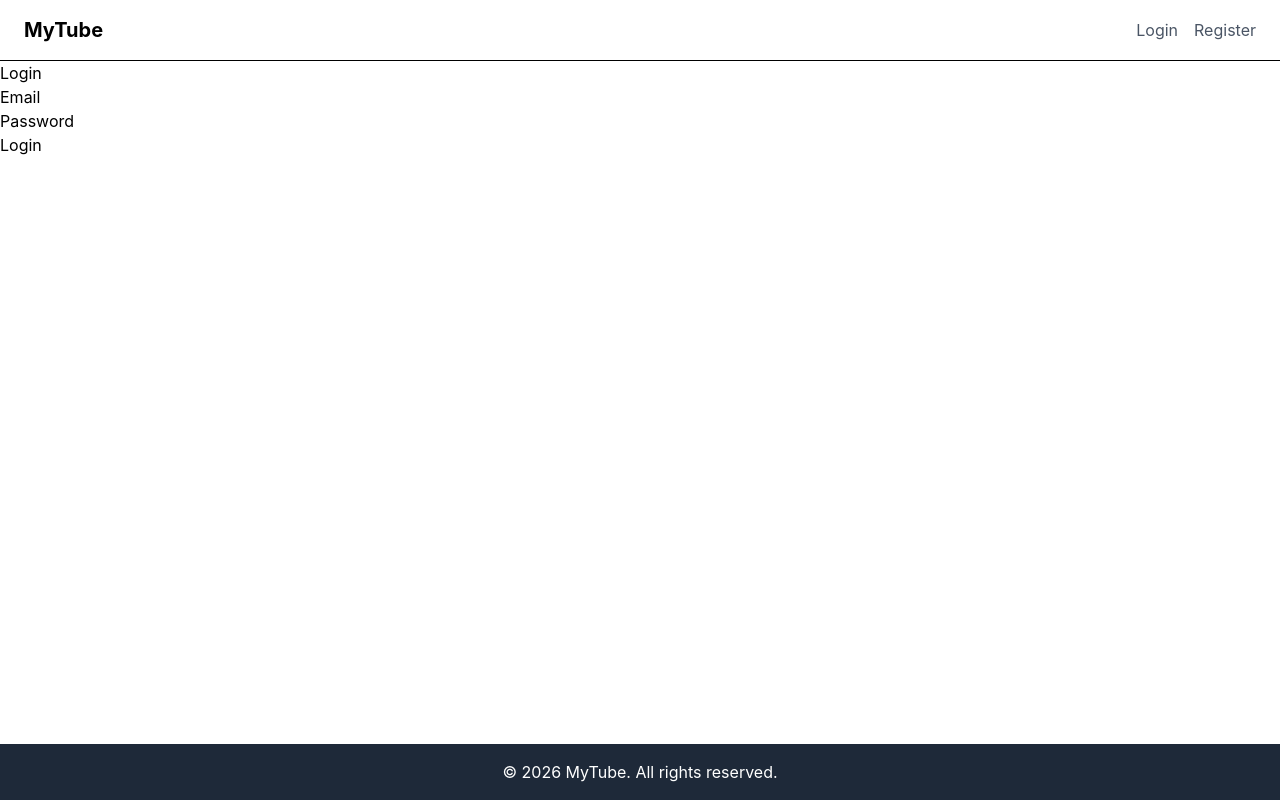
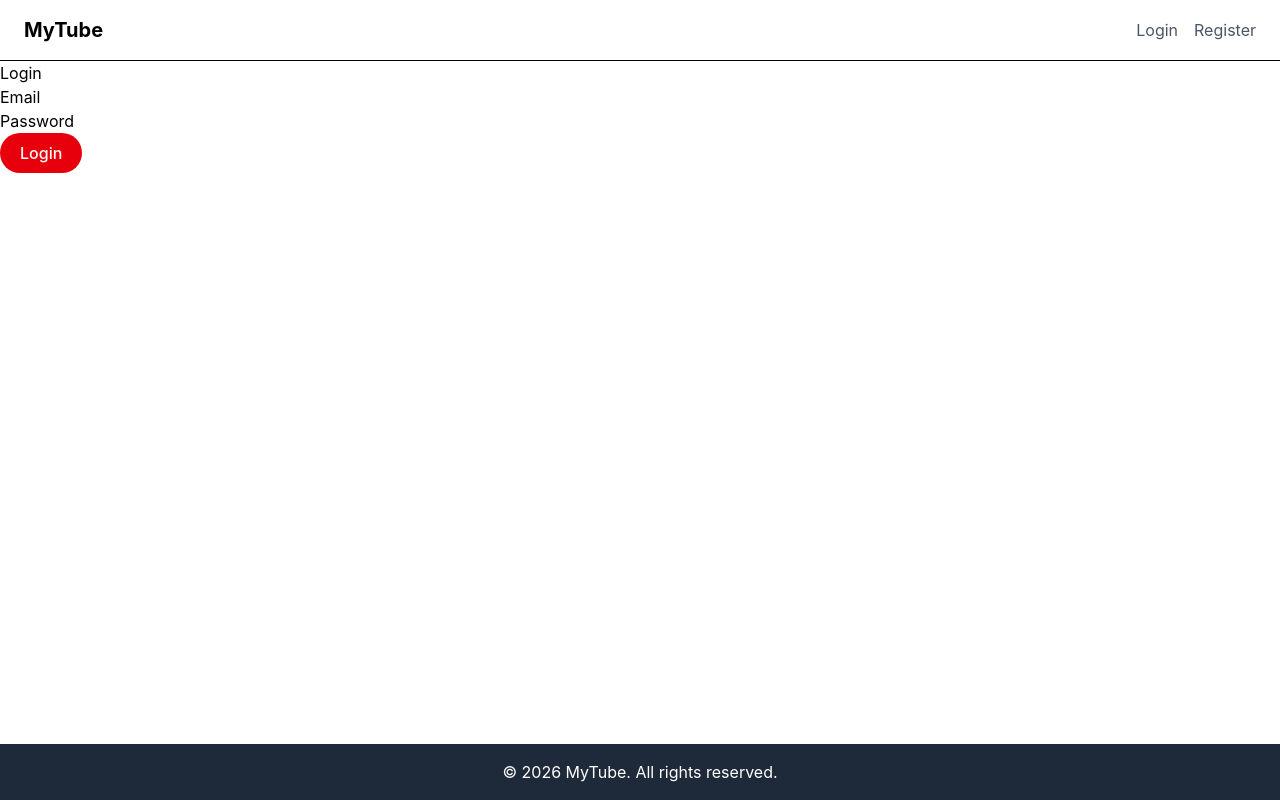
Before and after one commit to Harlongbi-Phangcho/video-platform-frontend, a React app: page /login in a window 1280 px wide. Built offline with nearby package versions, Linux system fonts and the light colour scheme; no server answers; the HTML template or start-up script is replaced by a standard one.

Commit message:
refactor Button component for improved readability and styling consistency

```diff
--- a/src/components/Button.jsx
+++ b/src/components/Button.jsx
@@ -1,16 +1,32 @@
-import React from 'react'
+import React from "react";
 
 function Button({
-    children,
-    className = "",
-    type = "button",
-    ...props
+  children,
+  type = "button",
+  className = "",
+  ...props
 }) {
   return (
-    <button type={type} className={`btn ${className}`} {...props}>
-        {children}
+    <button
+      type={type}
+      className={`
+        px-5
+        py-2
+        rounded-full
+        bg-red-600
+        hover:bg-red-700
+        text-white
+        font-medium
+        transition
+        duration-200
+        cursor-pointer
+        ${className}
+      `}
+      {...props}
+    >
+      {children}
     </button>
-  )
+  );
 }
 
-export default Button
+export default Button;
```
